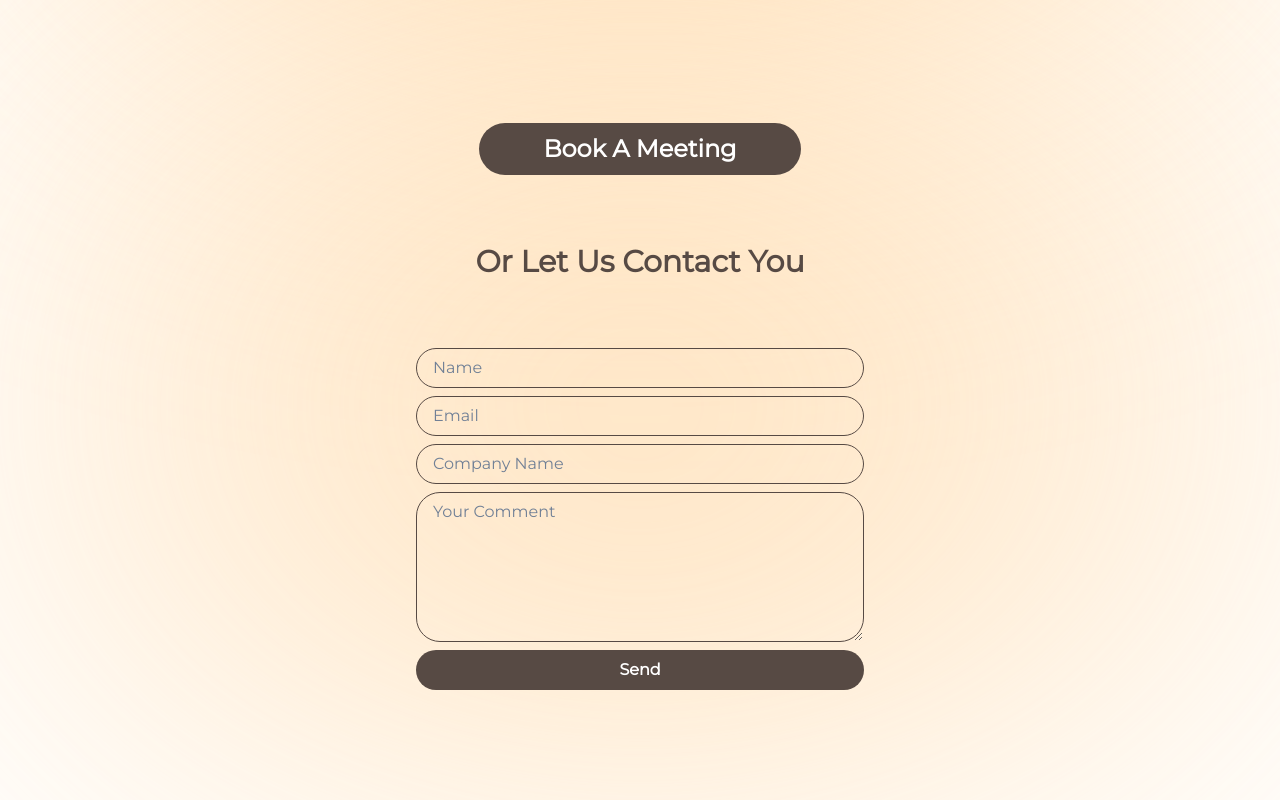
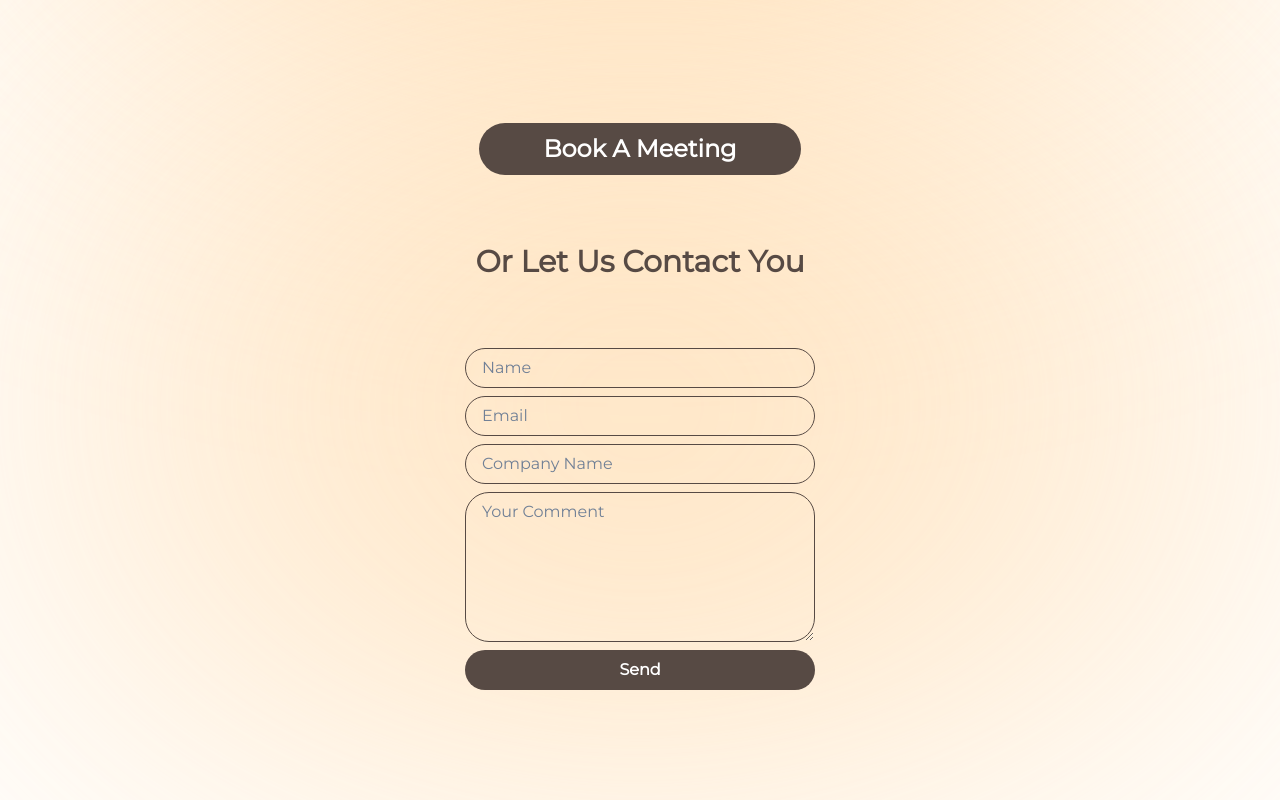
Before and after one commit to Lurkomorie/talentsync_react, a React (Create React App) app: page / in a window 1280 px wide. Shown: the part 3760-4560 px from the top of the page. Built offline with nearby package versions, Linux system fonts and the light colour scheme.

Commit message:
small adjustements

```diff
--- a/src/components/ContactUs/ContactUs.tsx
+++ b/src/components/ContactUs/ContactUs.tsx
@@ -92,6 +92,14 @@ const ContactUs: React.FC = () => {
         md: 32,
       }}
       position="relative"
+      sx={{
+        "& form": {
+          width: "100%",
+          display: "flex",
+          justifyContent: "center",
+          alignItems: "stretch",
+        },
+      }}
     >
       <BookMeetingBtn
         px={{
@@ -101,7 +109,6 @@ const ContactUs: React.FC = () => {
         fontSize="2xl"
       />
       <BlockTitle>Or Let Us Contact You</BlockTitle>
-      <Fade bottom>
       <Formik
         initialValues={initialValues}
         validationSchema={validationSchema}
@@ -109,7 +116,15 @@ const ContactUs: React.FC = () => {
       >
         {({ isSubmitting }) => (
           <Form>
-              <VStack h="100%" w="md">
+            <Fade bottom>
+              <VStack
+                h="100%"
+                maxW="md"
+                w="100%"
+                align="center"
+                justify="center"
+                minW="350px"
+              >
                 <Field
                   name="name"
                   as={Input}
@@ -164,10 +179,10 @@ const ContactUs: React.FC = () => {
                   Send
                 </Button>
               </VStack>
+            </Fade>
           </Form>
         )}
       </Formik>
-      </Fade>
       <BackgroundCircle
         blur={220}
         bottom={0}
```
Also changed, not shown: src/icons/logo.png. Lines whose indentation alone changed are shown as unchanged.
